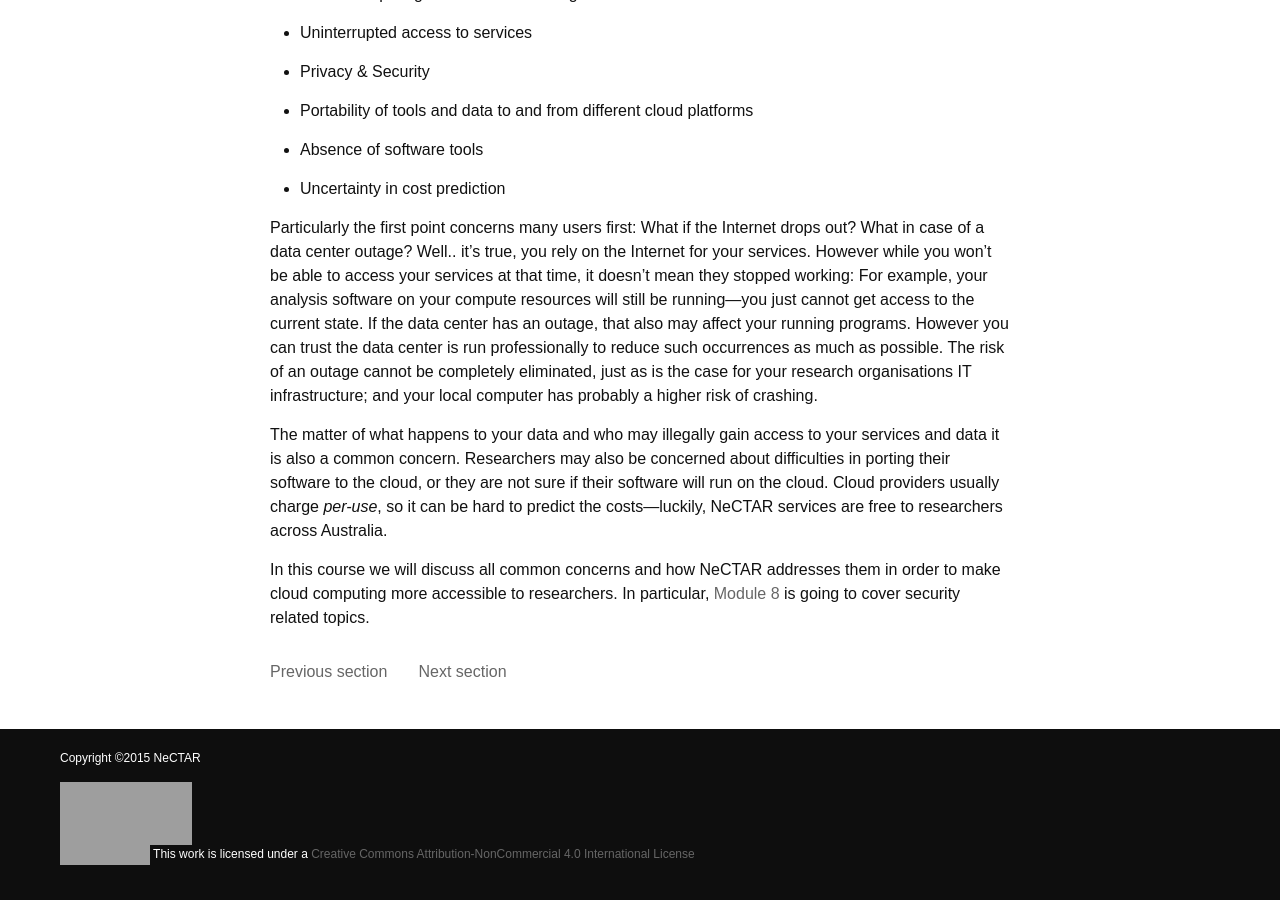
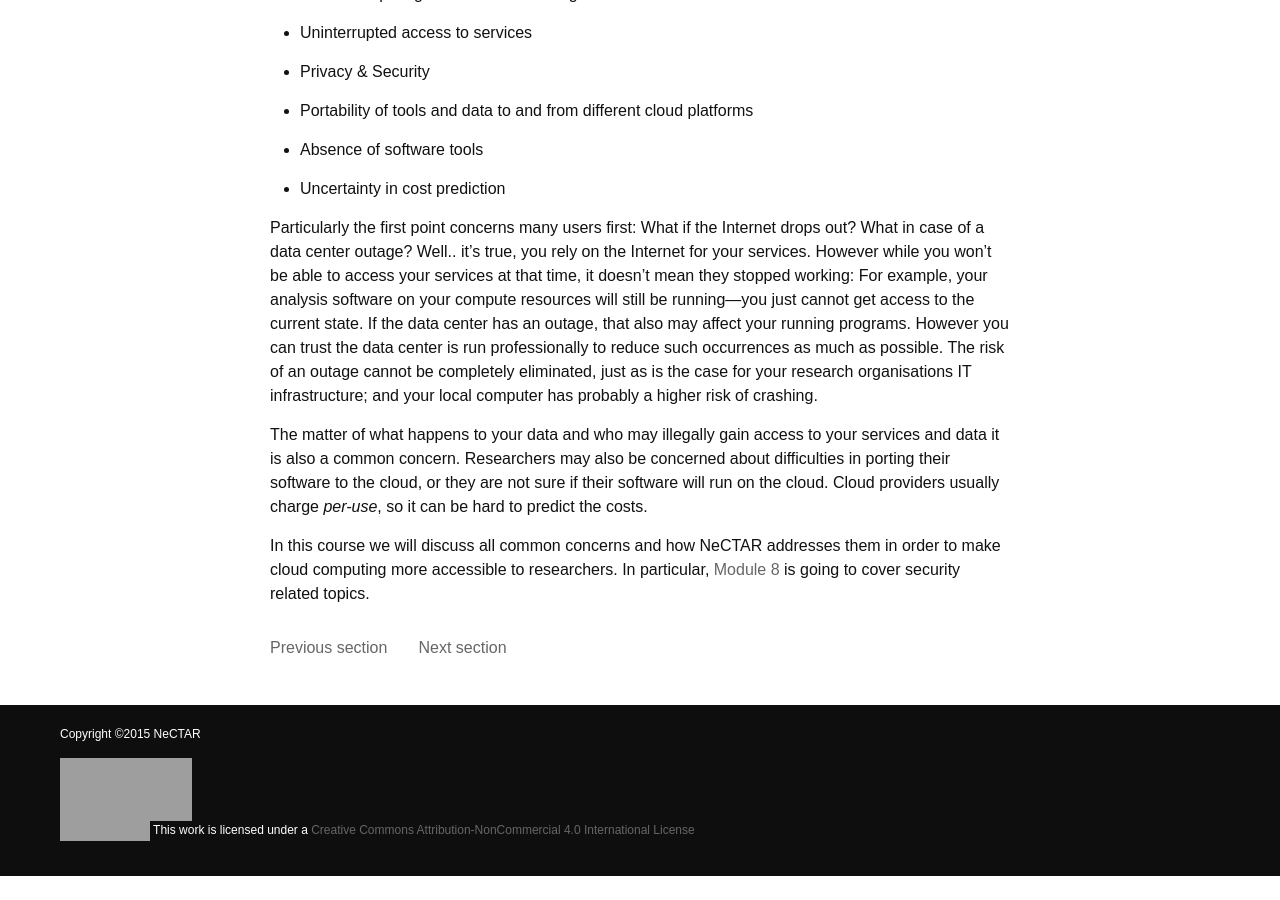
Before and after one commit to NeCTAR-RC/nectar-training, a Jekyll site: the page built from package01/sections/concerns.markdown, in a window 1280 px wide and 900 px high, scrolled down 878 px, cut to the strip 0-900 px from the top of the window. Built offline with Jekyll 4.4.1, drawn with Linux system fonts in a browser that asks for light colours; after the commit the page ends 1754 px from its top, so only the background shows below that; grey boxes are pictures that could not be loaded.

Commit message:
remove 'free for all researchers' from training - module 1
Change-Id: Ia23569bd940bd7d0ee80003d0bc3abc2a9e50b0e

```diff
--- a/package01/sections/concerns.markdown
+++ b/package01/sections/concerns.markdown
@@ -20,6 +20,6 @@ There are a number of common concerns among people who are about to make the dec
 
 Particularly the first point concerns many users first: What if the Internet drops out? What in case of a data center outage? Well.. it's true, you rely on the Internet for your services. However while you won't be able to access your services at that time, it doesn't mean they stopped working: For example, your analysis software on your compute resources will still be running---you just cannot get access to the current state. If the data center has an outage, that also may affect your running programs. However you can trust the data center is run professionally to reduce such occurrences as much as possible. The risk of an outage cannot be completely eliminated, just as is the case for your research organisations IT infrastructure; and your local computer has probably a higher risk of crashing.
 
-The matter of what happens to your data and who may illegally gain access to your services and data it is also a common concern. Researchers may also be concerned about difficulties in porting their software to the cloud, or they are not sure if their software will run on the cloud. Cloud providers usually charge *per-use*, so it can be hard to predict the costs---luckily, NeCTAR services are free to researchers across Australia.
+The matter of what happens to your data and who may illegally gain access to your services and data it is also a common concern. Researchers may also be concerned about difficulties in porting their software to the cloud, or they are not sure if their software will run on the cloud. Cloud providers usually charge *per-use*, so it can be hard to predict the costs.
 
 In this course we will discuss all common concerns and how NeCTAR addresses them in order to make cloud computing more accessible to researchers. In particular, [Module 8][ModDoc8] is going to cover security related topics.
--- a/package01/sections/nectar.markdown
+++ b/package01/sections/nectar.markdown
@@ -23,15 +23,15 @@ The Australian Research Cloud is offering a *secure and robust hosting service*:
 
 * The main function of the Research Cloud is to provide **"Infrastructure as a Service" (IaaS)**. **Virtual machines** and **cloud storage** can be provisioned on demand through a web Dashboard or an API.
 
-* The Research Cloud is available for research use to *any* academic researcher in Australia. Access is funded by the NeCTAR project and **free for researchers**.
+* The Research Cloud is available for research use to any academic researcher in Australia.
 
-    * Access to the NeCTAR Cloud dashboard is done through the **Australian Access Federation (AAF)**. This allows you to login using your institiutional username and password.
+    * Access to the NeCTAR Cloud dashboard is done through the **Australian Access Federation (AAF)** (or Tuakiri in New Zealand). This allows you to login using your institiutional username and password.
 
     * Any researcher who logs in to NeCTARs web Dashboard can immediately have access to a small Project Trial allocation (2 cores for 3 months).
 
     * To obtain a larger allocation you need to submit an allocation request through the web Dashboard.
 
-* The Cloud consists of **8** ***Nodes***  and around 32,000 processor cores distributed across all states in Australia
+* The Cloud consists of **8** ***Nodes***  and around 32,000 processor cores distributed across Australia and New Zealand
 
     * A *Node* can be seen as a data center at a physical location which provides the services. All Nodes are part of a *federated cloud*. A user may specify the zone in which their virtual machines will be situated, so they can get the best network responsiveness.
 
```
